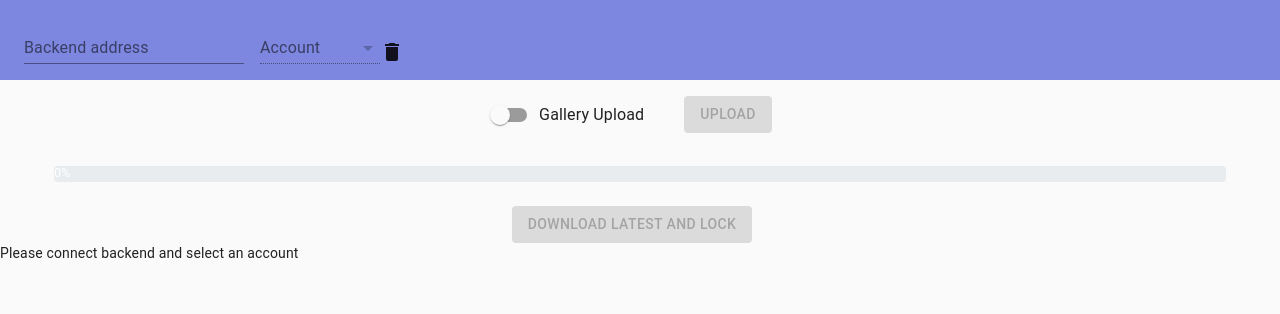
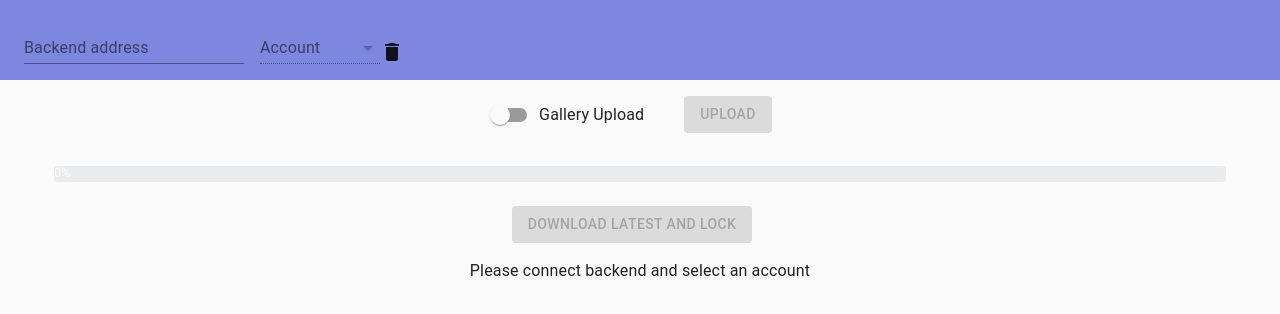
Before and after one commit to michaelcheungkm/picture-layout-organiser, a React (Create React App) app in the folder frontend/: page / in a window 1280 px wide. Shown: the top 314 px of the page. Built offline with nearby package versions, Linux system fonts and the light colour scheme.

Commit message:
Change Main to use material-ui components

```diff
--- a/frontend/src/Main.js
+++ b/frontend/src/Main.js
@@ -14,7 +14,8 @@ import {
   InputLabel,
   Switch,
   Grid,
-  Container
+  Container,
+  Typography
 } from '@material-ui/core/index'
 
 import { Delete as DeleteIcon } from '@material-ui/icons'
@@ -573,7 +574,7 @@ const App = () => {
         </Grid>
       </Grid>
 
-      <div>
+      <Container>
         {statusMessages.map((message, index) =>
           <StatusMessage
             key={index}
@@ -584,15 +585,15 @@ const App = () => {
             }}
           />
         )}
-      </div>
+      </Container>
     </div>
   )
 
   // Prepare main gridContent for display when appropriate
   // N.B: hide content whilst uploading to prevent race conditions
   var gridContent = (
-    <div id='main-grid' className='App' style={{'display': uploading ? 'none' : 'table'}}>
-      <h2>{saved ? "Content is saved and up-to-date" : "Saving"}</h2>
+    <div style={{'display': uploading ? 'none' : 'table'}}>
+      <Typography variant='h2'>{saved ? "Content is saved and up-to-date" : "Saving"}</Typography>
       <GridBlock
         cols={NUM_COLS}
         gridContent={content.map((c, index) => (
@@ -638,9 +639,11 @@ const App = () => {
 
   // Content to render when there is no grid to show (no account selected)
   var noGridContent = (
-    <div>
-      Please connect backend and select an account
-    </div>
+    <Container>
+      <Typography align='center'>
+        Please connect backend and select an account
+      </Typography>
+    </Container>
   )
 
   return (
--- a/frontend/src/style.js
+++ b/frontend/src/style.js
@@ -14,12 +14,13 @@ const useStyles = makeStyles(theme =>
         width: '100%',
         position: 'sticky',
         top: 0,
-        zIndex: 5
+        zIndex: 5,
+        marginBottom: theme.spacing(2)
       },
       adminBar: {
         backgroundColor: theme.palette.primary.light,
-        padding: '2vmin',
-        marginBottom: '2vmin'
+        padding: theme.spacing(2),
+        marginBottom: theme.spacing(2)
       }
     })
 )
```
